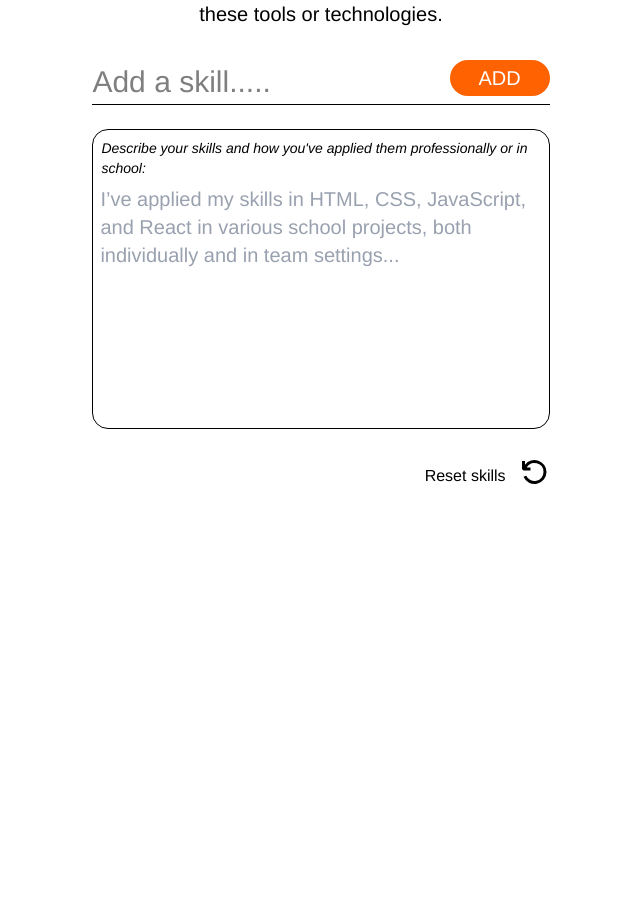
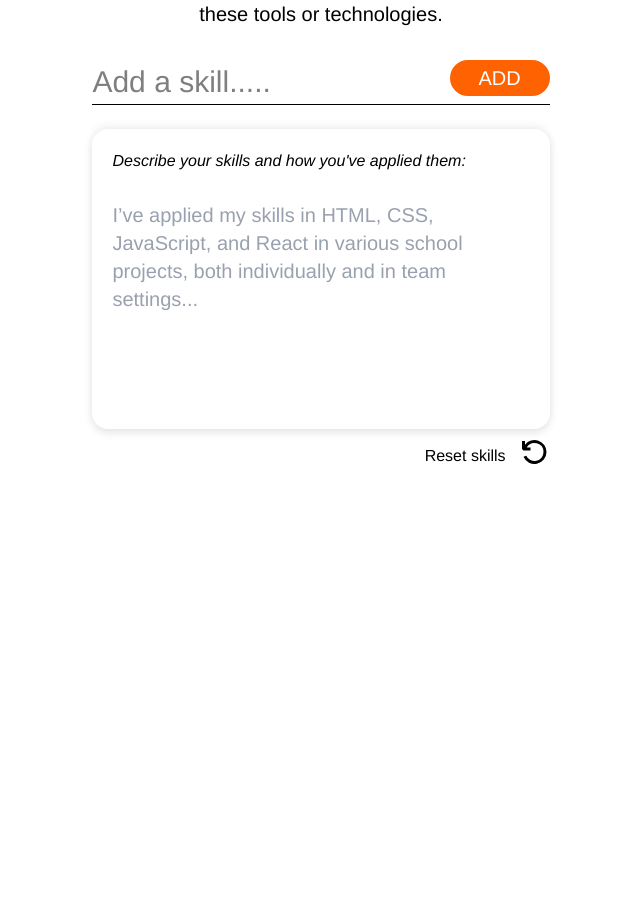
Before and after one commit to maxwelin/team-1, a React (Vite) app: page / in a window 1280 px wide. Shown: the part 4980-5892 px from the top of the page, without its empty margins (319-959 px from the left). Built offline with nearby package versions, Linux system fonts and the light colour scheme.

Commit message:
fixade textarea padding och label, tog bort toUpperCase() och la till maxLength=300

```diff
--- a/src/components/Form/Form.jsx
+++ b/src/components/Form/Form.jsx
@@ -608,31 +608,24 @@ const Form = () => {
                       style={{ color: bgColor, backgroundColor: fontColor }}
                       className="text-2xl text-center px-2 py-1 rounded-sm w-max"
                     >
-                      {skill.toUpperCase()}
+                      {skill}
                     </p>
                   ))}
               </div>
               <div className="relative">
+                <label className="absolute top-0 text-base italic text-black pl-5 pt-5 pr-5">
+                  Describe your skills and how you've applied them:
+                </label>
                 <textarea
                   type="text"
                   name="experience"
+                  maxLength={300}
                   ref={textareaFocusRef}
                   value={expInput}
                   onChange={(e) => setExpInput(e.target.value)}
-                  placeholder="Describe your skills and how you've applied them professionally or in school:"
-                  className="outline-none resize-none border rounded-2xl h-[300px] p-2 w-full placeholder:text-sm placeholder-black placeholder:italic mb-5"
+                  placeholder="I’ve applied my skills in HTML, CSS, JavaScript, and React in various school projects, both individually and in team settings..."
+                  className="shadow-[0_4px_8px_rgba(0,0,0,0.1),_0_-4px_8px_rgba(0,0,0,0.05)] text-xl resize-none pt-18 pl-5 pr-5 rounded-2xl h-[300px] w-full font-medium placeholder:text-gray-400 outline-none placeholder:font-normal"
                 ></textarea>
-
-                {expInput.trim() === "" && (
-                  <p
-                    onClick={textareaFocus}
-                    className="absolute top-7 text-gray-400 text-xl font-light p-2 mt-5"
-                  >
-                    I’ve applied my skills in HTML, CSS, JavaScript, and React
-                    in various school projects, both individually and in team
-                    settings...
-                  </p>
-                )}
               </div>
 
               <button
```
